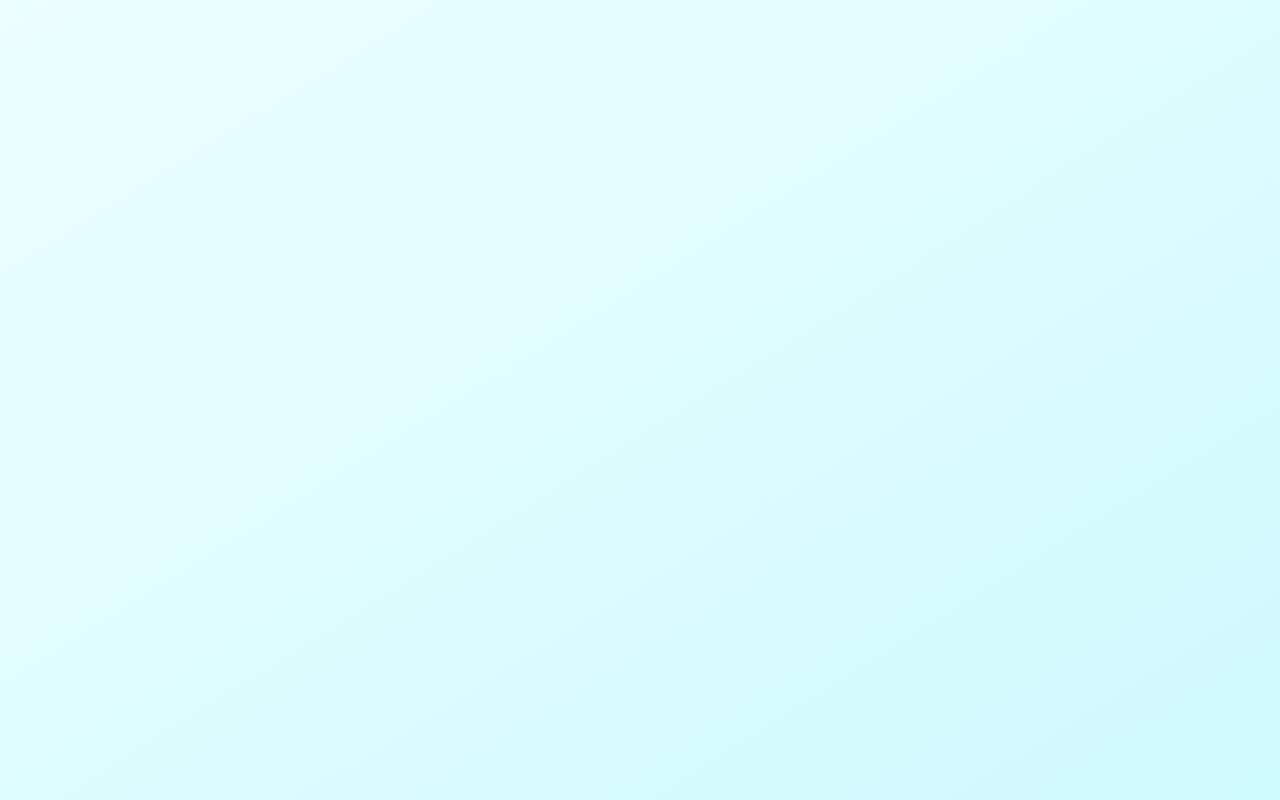
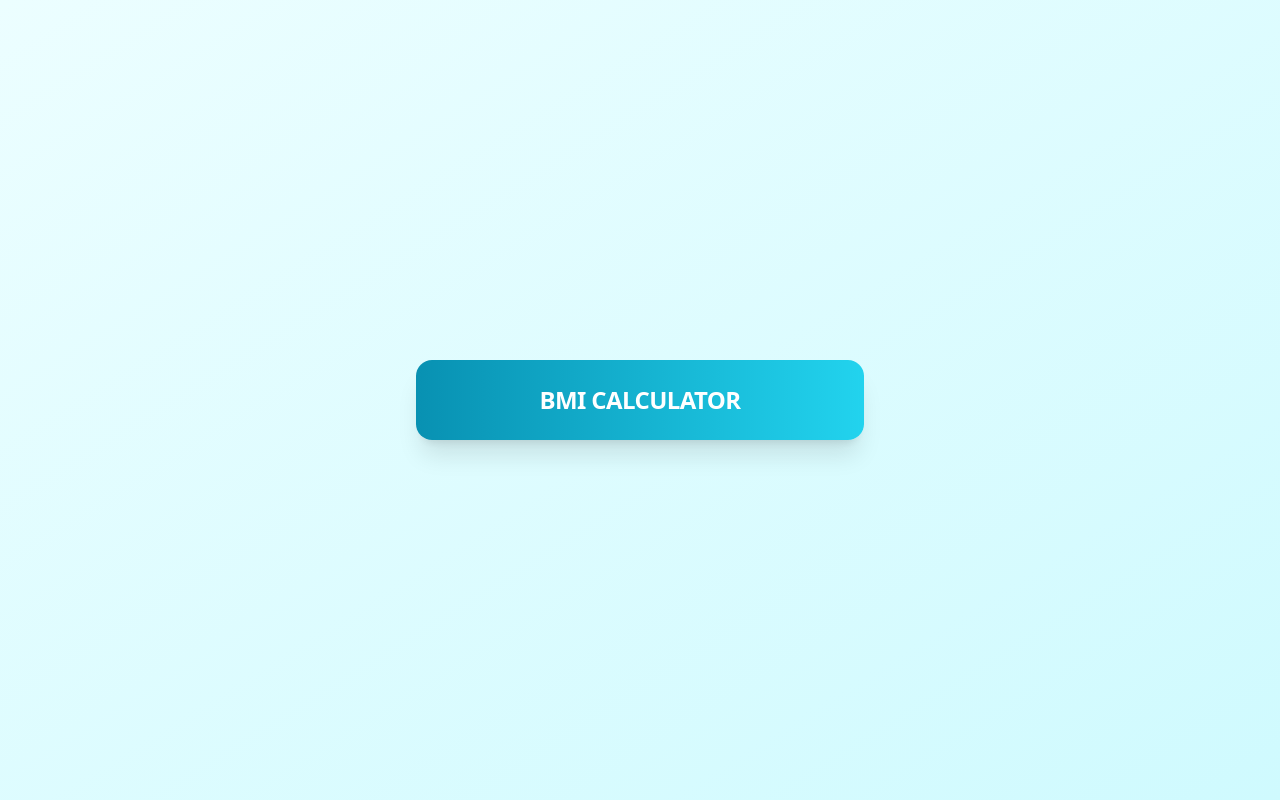
Before and after one commit to amdadislam01/BMI-Calculator, a plain HTML site: page index.html in a window 1280 px wide. Drawn offline with nearby package versions, Linux system fonts and the light colour scheme.

Commit message:
Header section complate

```diff
--- a/index.html
+++ b/index.html
@@ -30,6 +30,9 @@
     </script>
 </head>
 <body class="bg-gradient-to-br from-cyan-50 to-cyan-100 min-h-screen flex items-center justify-center p-4 font-sans">
-
+    <div class="max-w-md w-full bg-white rounded-2xl shadow-xl overflow-hidden animate__animated animate__fadeIn animate__faster">
+        <div class="bg-gradient-to-r from-cyan-600 to-cyan-400 p-6 text-white text-center">
+            <h1 class="text-2xl font-bold tracking-tight">BMI CALCULATOR</h1>
+        </div>
 </body>
 </html>
```
